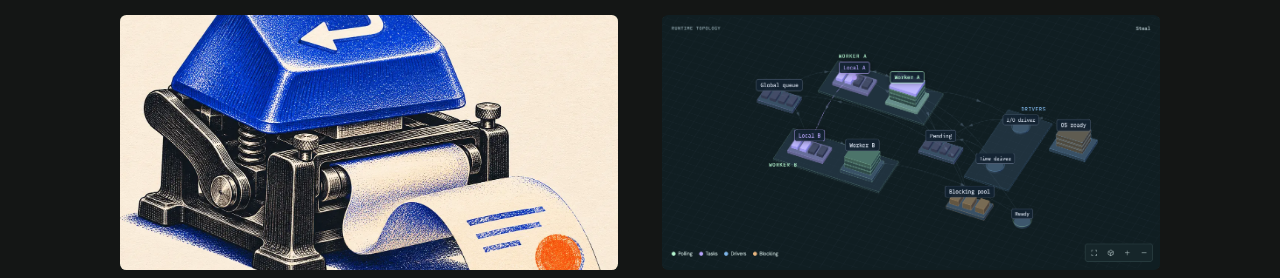
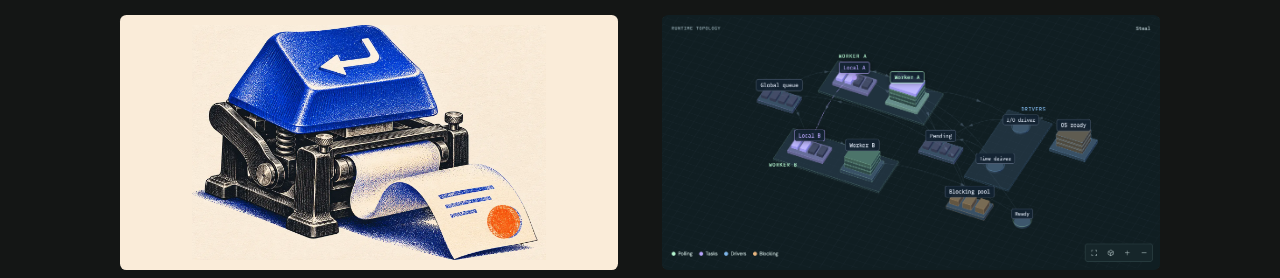
Before and after one commit to givtaj/givtaj.github.io, a plain HTML site: page index.html in a window 1280 px wide. Shown: the part 487-765 px from the top of the page. Drawn offline with Linux system fonts and the light colour scheme.

Commit message:
Fit the full Daedlo illustration inside its project card

```diff
--- a/styles.css
+++ b/styles.css
@@ -64,8 +64,8 @@ h2 { margin: 2rem 0 1.25rem; font-size: clamp(2rem, 4vw, 2.75rem); line-height:
 }
 
 .preview img { display: block; width: 100%; height: 100%; object-fit: cover; }
-.daedlo-preview { background: #21352b; }
-.daedlo-preview > img:first-child { object-position: 50% 45%; }
+.daedlo-preview { background: #faecd9; }
+.daedlo-preview > img:first-child { object-fit: contain; padding: 2%; }
 .preview .save-screen { position: absolute; inset: 0; object-fit: contain; background: #20332b; opacity: 0; }
 .lesson-link { display: block; text-decoration: none; }
 .lesson-link:is(:hover, :focus-visible) h3 { text-decoration: underline; text-decoration-thickness: 1px; text-underline-offset: .18em; }
```
